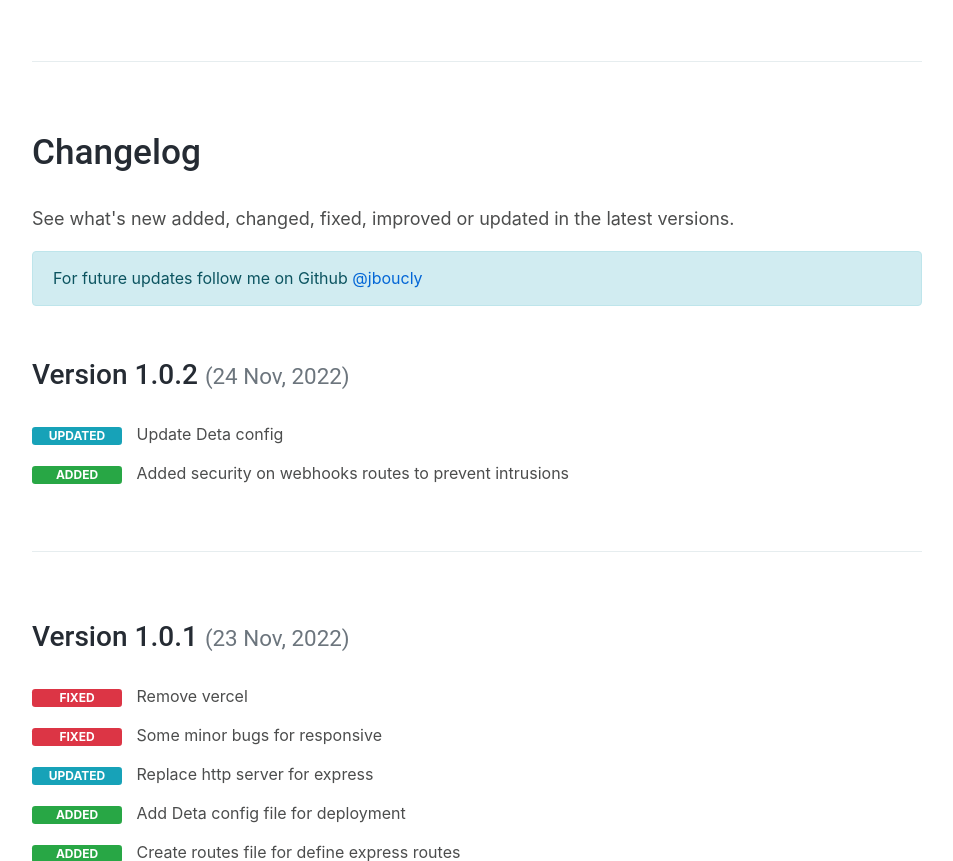
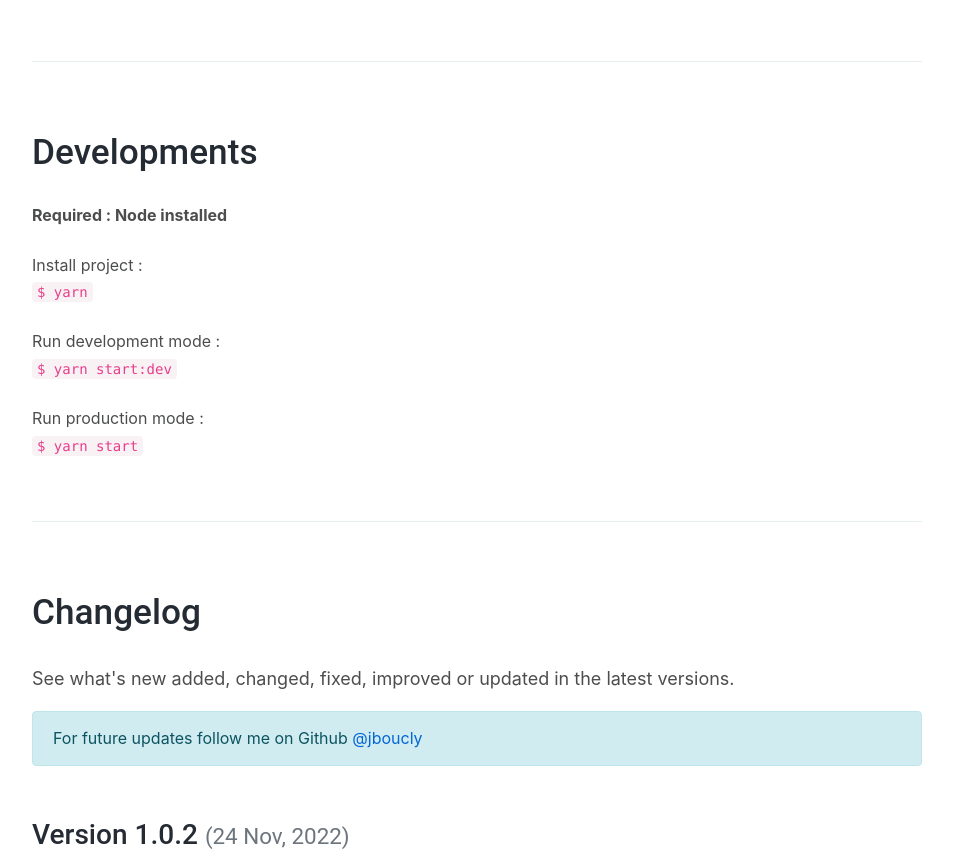
Before and after one commit to jboucly/slack-github-action, a website with bundled scripts: page src/public/pages/home.html in a window 1280 px wide. Shown: the part 5311-6172 px from the top of the page, without its empty margins (293-1246 px from the left). Built offline with nearby package versions, Linux system fonts and the light colour scheme; files whose address does not match are found by name.

Commit message:
feat(page): Add development section

```diff
--- a/src/public/pages/home.html
+++ b/src/public/pages/home.html
@@ -91,8 +91,8 @@
                                 </li>
                             </ul>
                         </li>
-                        <li class="nav-item"><a class="nav-link" href="#idocs_support">Support</a></li>
-                        <li class="nav-item"><a class="nav-link" href="#developments">Developments</a></li>
+                        <li class="nav-item"><a class="nav-link" href="#support">Support</a></li>
+                        <li class="nav-item"><a class="nav-link" href="#development">Developments</a></li>
                         <li class="nav-item">
                             <a class="nav-link" href="#changelog">Changelog</a>
                             <ul class="nav flex-column">
@@ -306,7 +306,7 @@
                         <hr class="divider" />
 
                         <!-- Support -->
-                        <section id="idocs_support">
+                        <section id="support">
                             <h2>Support</h2>
                             <p>
                                 If this documentation doesn't answer your questions, So, Please send us
@@ -328,6 +328,21 @@
                                 Don’t forget to Rate this project on Github repository
                                 <i class="fas fa-star text-warning"></i>
                             </h4>
+                        </section>
+
+                        <hr class="divider" />
+
+                        <!-- Development -->
+                        <section id="development">
+                            <h2>Developments</h2>
+                            <b>Required : Node installed</b>
+                            <br /><br />
+                            <p class="mb-0">Install project :</p>
+                            <code>$ yarn</code><br /><br />
+                            <p class="mb-0">Run development mode :</p>
+                            <code>$ yarn start:dev</code><br /><br />
+                            <p class="mb-0">Run production mode :</p>
+                            <code>$ yarn start</code>
                         </section>
 
                         <hr class="divider" />
```
